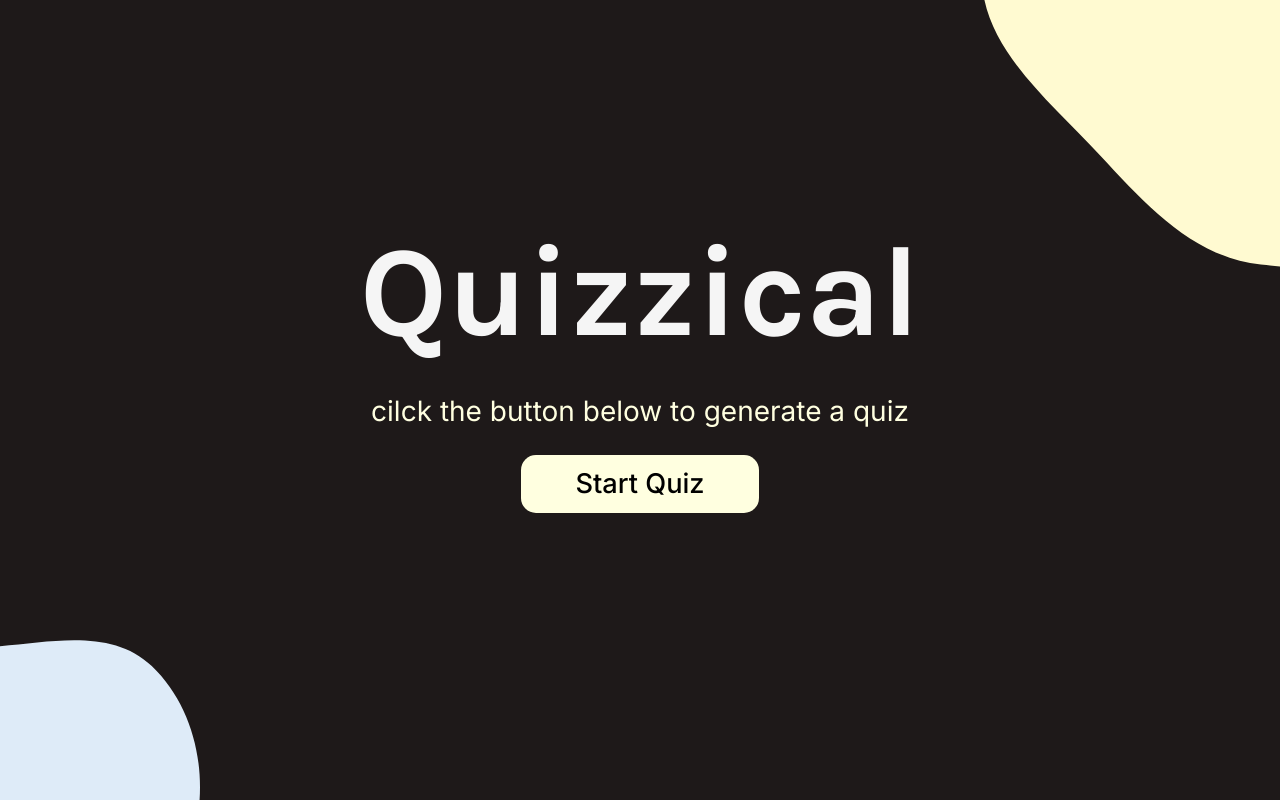
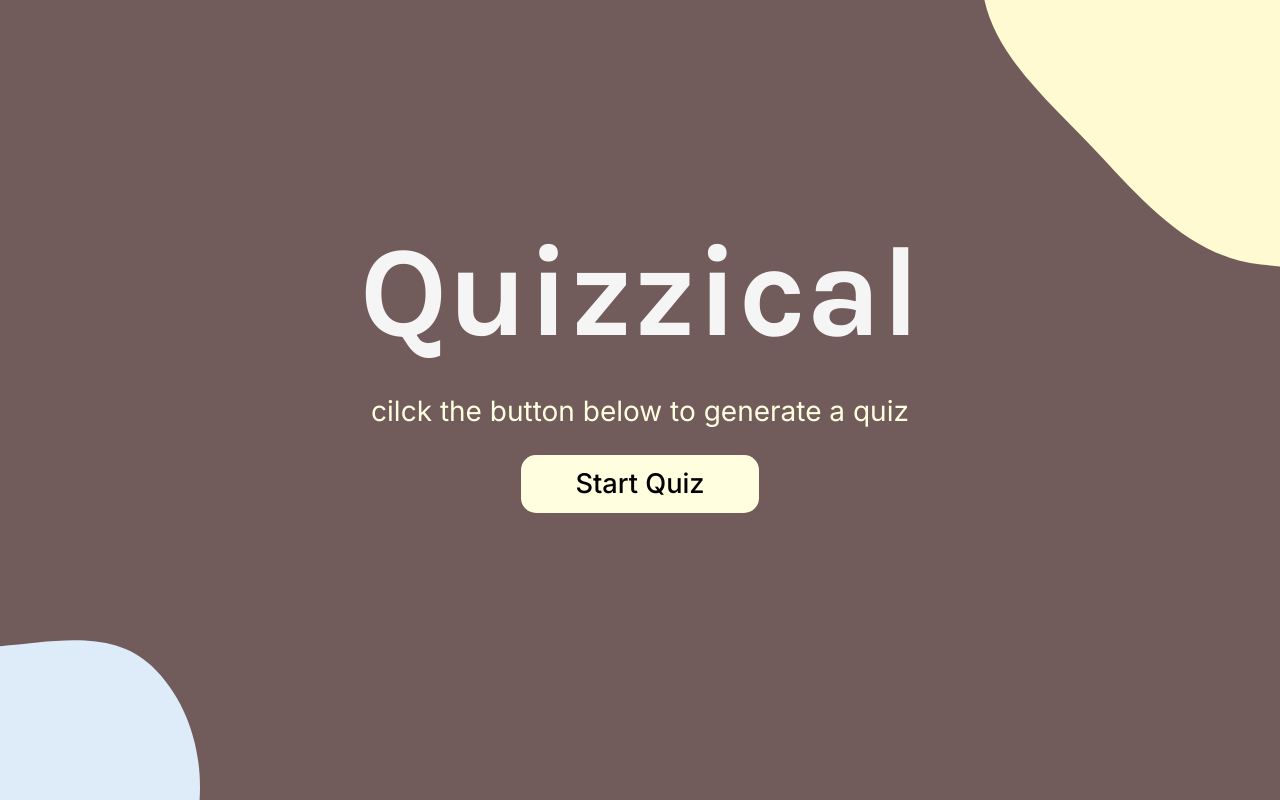
Before and after one commit to 0xAdityaKsj/Quizzical-app, a React (Vite) app: page / in a window 1280 px wide. Built offline with nearby package versions, Linux system fonts and the light colour scheme.

Commit message:
radio button bug fix

```diff
--- a/src/Question.jsx
+++ b/src/Question.jsx
@@ -12,7 +12,7 @@ export default function Question(props) {
         <form>
           {options.map((option, index) => (
             <div className="radio-toolbar" key={index}>
-              <input type="radio" id={`option-${index}-${props.index}`} name={`answer-${index}-${props.index}`} value={option} />
+              <input type="radio" id={`option-${index}-${props.index}`} name={`answer-${props.index}`} value={option} />
               <label htmlFor={`option-${index}-${props.index}`}>{option}</label>
             </div>
           ))}
--- a/src/style.css
+++ b/src/style.css
@@ -3,7 +3,7 @@
 }
 
 body {
-  background-color: rgb(30, 25, 25);
+  background-color: rgb(114, 91, 91);
 }
 
 
```
